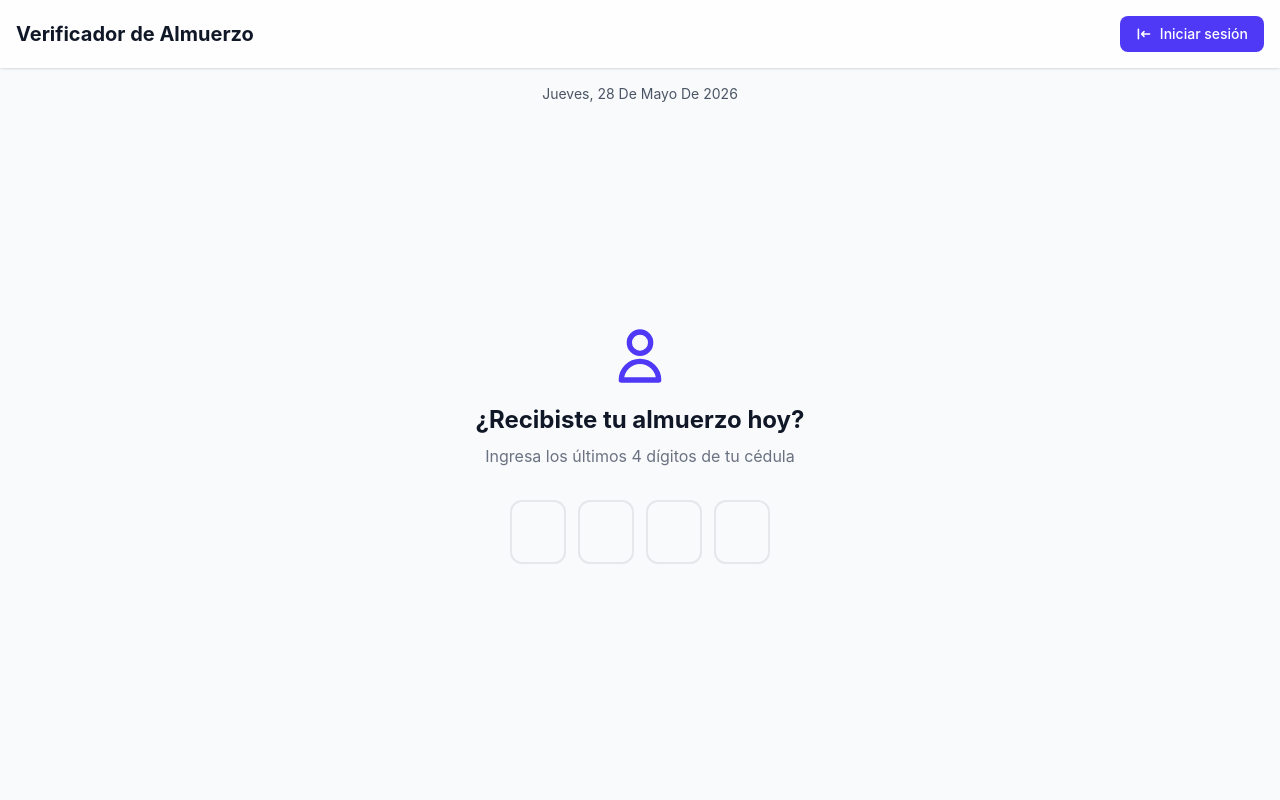
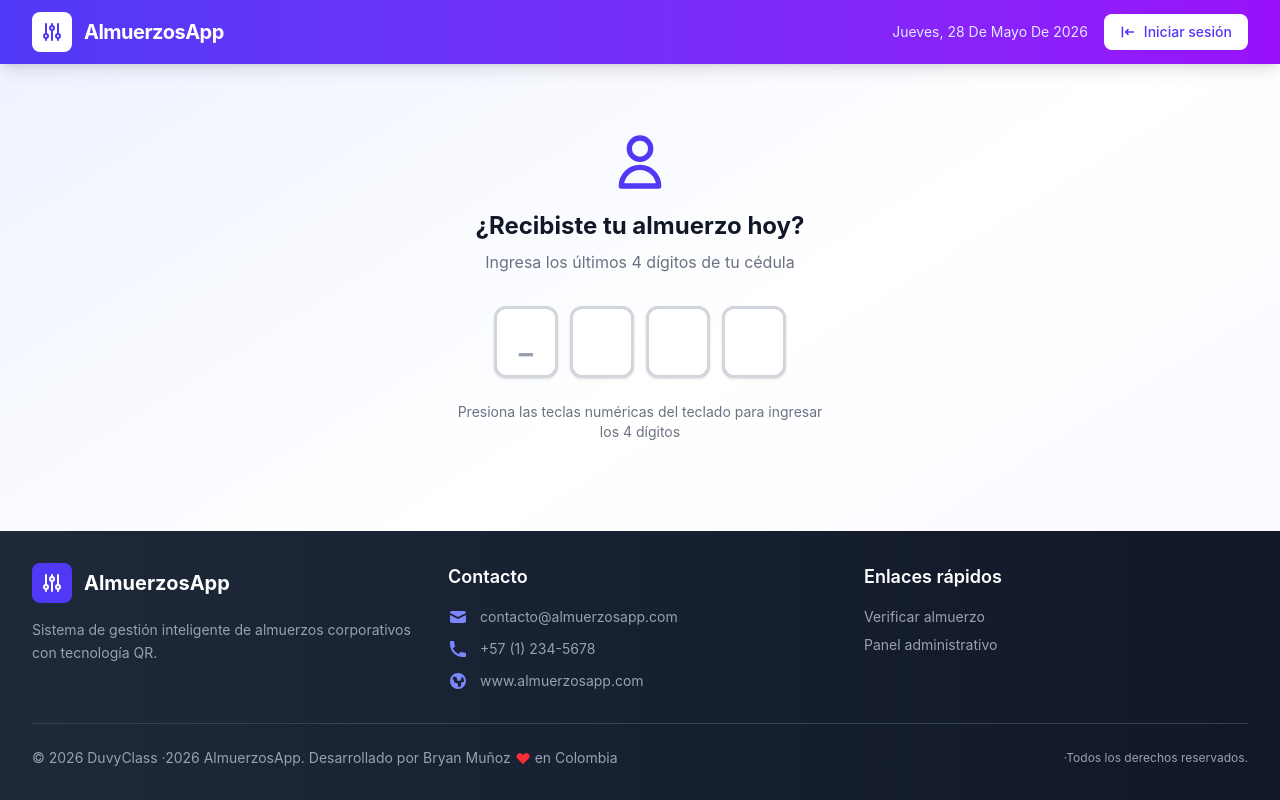
Before and after one commit to BryanCodeDev/Automatizacion_Almuerzos_Frontend, a React (Vite) app: page /verificar in a window 1280 px wide. Built offline with nearby package versions, Linux system fonts and the light colour scheme.

Commit message:
Correccion de errores

```diff
--- a/src/App.jsx
+++ b/src/App.jsx
@@ -41,14 +41,10 @@ function App() {
   return (
     <Routes>
       <Route path="/login" element={<Login />} />
-      <Route path="/verificar" element={<Verificar />} /> {/* Ruta pública */}
+      <Route path="/verificar" element={<Verificar />} />
       <Route
         path="/"
-        element={
-          <RequireAuth>
-            <Navigate to="/dashboard" replace />
-          </RequireAuth>
-        }
+        element={<Navigate to="/verificar" replace />}
       />
       <Route
         path="/dashboard"
--- /dev/null
+++ b/src/components/Footer.jsx
@@ -0,0 +1,65 @@
+import { HiHeart, HiMail, HiPhone, HiGlobe } from 'react-icons/hi';
+
+const Footer = () => {
+  return (
+    <footer className="bg-linear-to-r from-gray-800 to-gray-900 text-white">
+      <div className="max-w-7xl mx-auto px-4 sm:px-6 lg:px-8 py-8">
+        <div className="grid grid-cols-1 md:grid-cols-3 gap-8">
+          <div>
+            <div className="flex items-center space-x-3 mb-4">
+              <div className="w-10 h-10 bg-indigo-600 rounded-lg flex items-center justify-center">
+                <svg className="w-6 h-6 text-white" fill="none" viewBox="0 0 24 24" stroke="currentColor">
+                  <path strokeLinecap="round" strokeLinejoin="round" strokeWidth={2} d="M12 6V4m0 2a2 2 0 100 4m0-4a2 2 0 110 4m-6 8a2 2 0 100-4m0 4a2 2 0 110-4m0 4v2m0-6V4m6 6v10m6-2a2 2 0 100-4m0 4a2 2 0 110-4m0 4v2m0-6V4" />
+                </svg>
+              </div>
+              <span className="font-bold text-xl">AlmuerzosApp</span>
+            </div>
+            <p className="text-gray-400 text-sm leading-relaxed">
+              Sistema de gestión inteligente de almuerzos corporativos con tecnología QR.
+            </p>
+          </div>
+
+          <div>
+            <h3 className="font-semibold text-lg mb-4">Contacto</h3>
+            <div className="space-y-3">
+              <div className="flex items-center space-x-3 text-gray-400">
+                <HiMail className="h-5 w-5 text-indigo-400" />
+                <span className="text-sm">contacto@almuerzosapp.com</span>
+              </div>
+              <div className="flex items-center space-x-3 text-gray-400">
+                <HiPhone className="h-5 w-5 text-indigo-400" />
+                <span className="text-sm">+57 (1) 234-5678</span>
+              </div>
+              <div className="flex items-center space-x-3 text-gray-400">
+                <HiGlobe className="h-5 w-5 text-indigo-400" />
+                <span className="text-sm">www.almuerzosapp.com</span>
+              </div>
+            </div>
+          </div>
+
+          <div>
+            <h3 className="font-semibold text-lg mb-4">Enlaces rápidos</h3>
+            <div className="space-y-2">
+              <a href="/verificar" className="block text-gray-400 hover:text-white transition-colors text-sm">Verificar almuerzo</a>
+              <a href="/login" className="block text-gray-400 hover:text-white transition-colors text-sm">Panel administrativo</a>
+            </div>
+          </div>
+        </div>
+
+        <div className="mt-8 pt-6 border-t border-gray-700 flex flex-col sm:flex-row justify-between items-center">
+          <div className="flex items-center space-x-1 text-gray-400 text-sm">
+            <span>© 2026 DuvyClass ·{new Date().getFullYear()} AlmuerzosApp.</span>
+            <span>Desarrollado por Bryan Muñoz</span>
+            <HiHeart className="h-4 w-4 text-red-500" />
+            <span>en Colombia</span>
+          </div>
+          <div className="mt-4 sm:mt-0 text-gray-400 text-xs">
+            ·Todos los derechos reservados.
+          </div>
+        </div>
+      </div>
+    </footer>
+  );
+};
+
+export default Footer;
--- /dev/null
+++ b/src/components/Navbar.jsx
@@ -0,0 +1,69 @@
+import { Link, useNavigate } from 'react-router-dom';
+import { HiLogin, HiLogout, HiUser } from 'react-icons/hi';
+import { useAuth } from '../context/AuthContext';
+
+const Navbar = () => {
+  const { user, logout } = useAuth();
+  const navigate = useNavigate();
+
+  const handleLogout = () => {
+    logout();
+    navigate('/verificar');
+  };
+
+  const fechaActual = new Date().toLocaleDateString('es-CO', {
+    weekday: 'long',
+    year: 'numeric',
+    month: 'long',
+    day: 'numeric'
+  });
+
+  return (
+    <nav className="bg-linear-to-r from-indigo-600 to-purple-600 text-white shadow-lg">
+      <div className="max-w-7xl mx-auto px-4 sm:px-6 lg:px-8">
+        <div className="flex justify-between items-center h-16">
+          <Link to="/verificar" className="flex items-center space-x-3">
+            <div className="w-10 h-10 bg-white rounded-lg flex items-center justify-center">
+              <svg className="w-6 h-6 text-indigo-600" fill="none" viewBox="0 0 24 24" stroke="currentColor">
+                <path strokeLinecap="round" strokeLinejoin="round" strokeWidth={2} d="M12 6V4m0 2a2 2 0 100 4m0-4a2 2 0 110 4m-6 8a2 2 0 100-4m0 4a2 2 0 110-4m0 4v2m0-6V4m6 6v10m6-2a2 2 0 100-4m0 4a2 2 0 110-4m0 4v2m0-6V4" />
+              </svg>
+            </div>
+            <span className="font-bold text-xl tracking-tight">AlmuerzosApp</span>
+          </Link>
+
+          <div className="flex items-center space-x-4">
+            <span className="hidden sm:block text-sm text-indigo-100 capitalize">
+              {fechaActual}
+            </span>
+
+            {user ? (
+              <div className="flex items-center space-x-3">
+                <div className="hidden sm:flex items-center space-x-2 bg-white/10 rounded-lg px-3 py-1.5">
+                  <HiUser className="h-4 w-4" />
+                  <span className="text-sm font-medium capitalize">{user.nombre}</span>
+                </div>
+                <button
+                  onClick={handleLogout}
+                  className="inline-flex items-center px-4 py-2 bg-white/20 text-white text-sm font-medium rounded-lg hover:bg-white/30 transition-all duration-200"
+                >
+                  <HiLogout className="h-4 w-4 mr-2" />
+                  Cerrar sesión
+                </button>
+              </div>
+            ) : (
+              <Link
+                to="/login"
+                className="inline-flex items-center px-4 py-2 bg-white text-indigo-600 text-sm font-medium rounded-lg hover:bg-indigo-50 transition-all duration-200"
+              >
+                <HiLogin className="h-4 w-4 mr-2" />
+                Iniciar sesión
+              </Link>
+            )}
+          </div>
+        </div>
+      </div>
+    </nav>
+  );
+};
+
+export default Navbar;
--- a/src/pages/Usuarios.jsx
+++ b/src/pages/Usuarios.jsx
@@ -74,7 +74,7 @@ const Usuarios = () => {
                 Administre los usuarios y sus permisos
               </p>
             </div>
-            <div className="flex-shrink-0">
+            <div className="shrink-0">
               <button
                 onClick={() => navigate('/usuarios/crear')}
                 className="px-4 py-2 border border-transparent text-sm font-medium rounded-md text-white bg-indigo-600 hover:bg-indigo-700 focus:outline-none focus:ring-2 focus:ring-indigo-500 focus:ring-offset-2"
--- a/src/pages/Verificar.jsx
+++ b/src/pages/Verificar.jsx
@@ -1,7 +1,9 @@
-import React, { useState, useEffect } from 'react';
+import React, { useState, useEffect, useRef } from 'react';
 import { useNavigate } from 'react-router-dom';
 import verificarService from '../services/verificarService';
-import { HiOutlineX, HiOutlineCheckCircle, HiOutlineCalendar, HiOutlineUser, HiDownload, HiLogin } from 'react-icons/hi';
+import { HiOutlineX, HiOutlineCheckCircle, HiOutlineCalendar, HiOutlineUser, HiDownload, HiArrowLeft } from 'react-icons/hi';
+import Navbar from '../components/Navbar';
+import Footer from '../components/Footer';
 
 const Verificar = () => {
   const navigate = useNavigate();
@@ -9,32 +11,47 @@ const Verificar = () => {
   const [loading, setLoading] = useState(false);
   const [resultado, setResultado] = useState(null);
   const [error, setError] = useState('');
+  const inputRef = useRef(null);
 
   useEffect(() => {
+    const focusInput = () => {
+      inputRef.current?.focus();
+    };
+
+    focusInput();
+
     const handleKeyDown = (e) => {
       if (loading) return;
 
       if (e.key >= '0' && e.key <= '9') {
-        setInput(prev => prev.length < 4 ? prev + e.key : prev);
+        setInput(prev => {
+          const newInput = prev.length < 4 ? prev + e.key : prev;
+          if (newInput.length === 4) {
+            setTimeout(() => verificar(newInput), 100);
+          }
+          return newInput;
+        });
       } else if (e.key === 'Backspace') {
         setInput(prev => prev.slice(0, -1));
-      } else if (e.key === 'Enter') {
-        if (input.length === 4) verificar();
+        if (resultado) {
+          setResultado(null);
+          setError('');
+        }
       }
     };
 
     window.addEventListener('keydown', handleKeyDown);
     return () => window.removeEventListener('keydown', handleKeyDown);
-  }, [input, loading]);
+  }, [loading, resultado]);
 
-  const verificar = async () => {
-    if (input.length !== 4) return;
+  const verificar = async (codigo = input) => {
+    if (codigo.length !== 4) return;
 
     setLoading(true);
     setError('');
 
     try {
-      const response = await verificarService.verificarPorCedula(input);
+      const response = await verificarService.verificarPorCedula(codigo);
       setResultado(response.data);
     } catch (err) {
       setError('Error al verificar. Intente nuevamente.');
@@ -60,6 +77,7 @@ const Verificar = () => {
     setInput('');
     setResultado(null);
     setError('');
+    focusInput();
   };
 
   const descargarTicket = async (ticket_codigo) => {
@@ -90,36 +108,14 @@ const Verificar = () => {
     }
   };
 
-  const fechaActual = new Date().toLocaleDateString('es-CO', {
-    weekday: 'long',
-    year: 'numeric',
-    month: 'long',
-    day: 'numeric'
-  });
-
   const isRegistrado = resultado?.tipo === 'registrado' || resultado?.justRegistered;
   const isNoRegistrado = resultado?.tipo === 'no_registrado';
 
   return (
-    <div className="min-h-screen bg-gray-50 flex flex-col">
-      <header className="bg-white/80 backdrop-blur-sm shadow-sm">
-        <div className="max-w-7xl mx-auto px-4 py-4 flex justify-between items-center">
-          <h1 className="text-xl font-bold text-gray-900">Verificador de Almuerzo</h1>
-          <button
-            onClick={() => navigate('/login')}
-            className="inline-flex items-center px-4 py-2 bg-indigo-600 text-white text-sm font-medium rounded-lg hover:bg-indigo-700 transition-colors"
-          >
-            <HiLogin className="h-4 w-4 mr-2" />
-            Iniciar sesión
-          </button>
-        </div>
-      </header>
+    <div className="min-h-screen bg-gradient-to-br from-indigo-50 via-white to-purple-50 flex flex-col">
+      <Navbar />
 
-      <div className="text-center py-4 text-sm text-gray-600 capitalize">
-        {fechaActual}
-      </div>
-
-      <main className="flex-1 flex items-center justify-center px-4">
+      <main className="flex-1 flex items-center justify-center px-4 py-8">
         {!resultado || input.length !== 4 ? (
           <div className="w-full max-w-sm">
             <div className="text-center mb-8">
@@ -138,37 +134,56 @@ const Verificar = () => {
               </div>
             )}
 
+            <div className="flex justify-center space-x-3 mb-6">
+              {[0, 1, 2, 3].map((i) => (
+                <div
+                  key={i}
+                  className={`w-16 h-18 border-3 rounded-xl flex items-center justify-center text-3xl font-bold transition-all ${
+                    i < input.length
+                      ? 'border-indigo-500 bg-indigo-100 text-indigo-700 shadow-md'
+                      : i === input.length && loading
+                        ? 'border-emerald-500 bg-emerald-100 animate-pulse'
+                        : 'border-gray-300 bg-white text-gray-400 shadow-sm'
+                  }`}
+                >
+                  {input[i] || (i === input.length ? '_' : '')}
+                </div>
+              ))}
+            </div>
+
+            <p className="text-center text-sm text-gray-500 mb-6">
+              Presiona las teclas numéricas del teclado para ingresar los 4 dígitos
+            </p>
+
             <input
+              ref={inputRef}
               type="text"
               value={input}
-              onChange={(e) => setInput(e.target.value.slice(-4))}
+              onChange={(e) => setInput(e.target.value.replace(/\D/g, '').slice(0, 4))}
               className="sr-only"
               autoFocus
               maxLength={4}
               pattern="[0-9]{4}"
             />
 
-            <div className="flex justify-center space-x-3 mb-8">
-              {[0, 1, 2, 3].map((i) => (
-                <div
-                  key={i}
-                  className={`w-14 h-16 border-2 rounded-xl flex items-center justify-center text-2xl font-bold transition-all ${
-                    i < input.length ? 'border-indigo-500 bg-indigo-50 text-indigo-600' : 'border-gray-200 text-gray-400'
-                  }`}
+            {input.length === 4 && (
+              <div className="flex space-x-3">
+                <button
+                  onClick={() => { setInput(''); setResultado(null); setError(''); }}
+                  disabled={loading}
+                  className="flex-1 px-4 py-3 bg-gray-200 text-gray-700 font-semibold rounded-xl hover:bg-gray-300 disabled:opacity-50 transition-all"
                 >
-                  {input[i] || ''}
-                </div>
-              ))}
-            </div>
-
-            {input.length === 4 && (
-              <button
-                onClick={verificar}
-                disabled={loading}
-                className="w-full px-6 py-4 bg-indigo-600 text-white font-semibold rounded-xl hover:bg-indigo-700 disabled:opacity-50 transition-all text-lg"
-              >
-                {loading ? 'Verificando...' : 'Verificar'}
-              </button>
+                  <HiArrowLeft className="h-5 w-5 inline mr-1" />
+                  Limpiar
+                </button>
+                <button
+                  onClick={() => verificar()}
+                  disabled={loading}
+                  className="flex-1 px-6 py-3 bg-indigo-600 text-white font-semibold rounded-xl hover:bg-indigo-700 disabled:opacity-50 transition-all text-lg"
+                >
+                  {loading ? 'Verificando...' : 'Verificar'}
+                </button>
+              </div>
             )}
           </div>
         ) : (
@@ -179,6 +194,12 @@ const Verificar = () => {
                 <h2 className="text-xl font-semibold text-gray-900 mb-2">
                   {resultado.mensaje}
                 </h2>
+                <button
+                  onClick={() => reiniciar()}
+                  className="mt-4 px-4 py-2 bg-indigo-600 text-white rounded-lg hover:bg-indigo-700 transition-colors"
+                >
+                  Intentar otro código
+                </button>
               </div>
             ) : resultado.tipo === 'no_encontrado' || resultado.tipo === 'multiple' ? (
               <div className="p-8 bg-white rounded-2xl shadow-lg">
@@ -200,6 +221,12 @@ const Verificar = () => {
                     ))}
                   </div>
                 )}
+                <button
+                  onClick={() => reiniciar()}
+                  className="mt-4 px-4 py-2 bg-gray-200 text-gray-700 rounded-lg hover:bg-gray-300 transition-colors"
+                >
+                  Intentar otro código
+                </button>
               </div>
             ) : (
               <div className={`p-8 rounded-2xl shadow-lg ${isRegistrado ? 'bg-indigo-50' : 'bg-blue-50'}`}>
@@ -261,6 +288,8 @@ const Verificar = () => {
           </div>
         )}
       </main>
+
+      <Footer />
     </div>
   );
 };
```
Also changed, not shown: src/pages/Login.jsx (+10 -1 lines).
